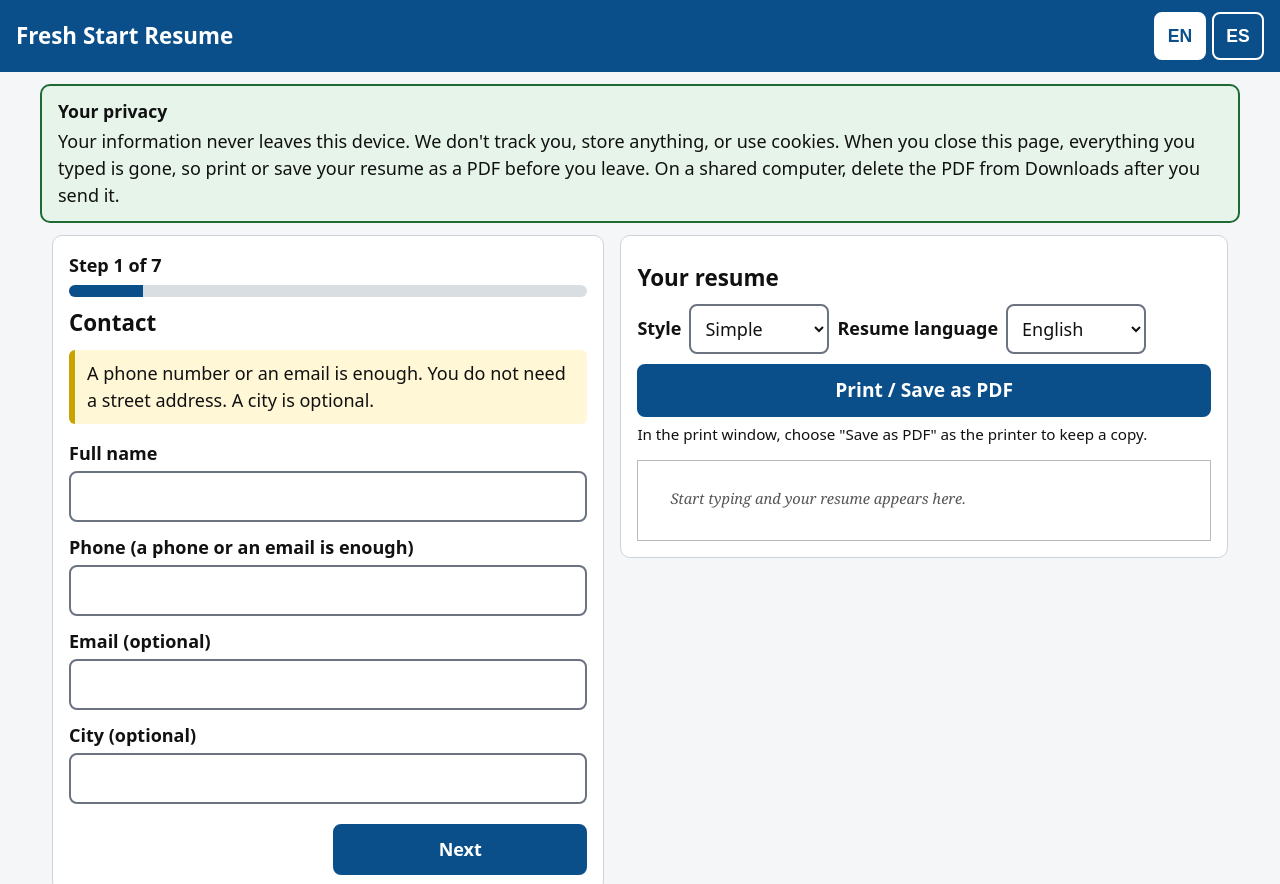
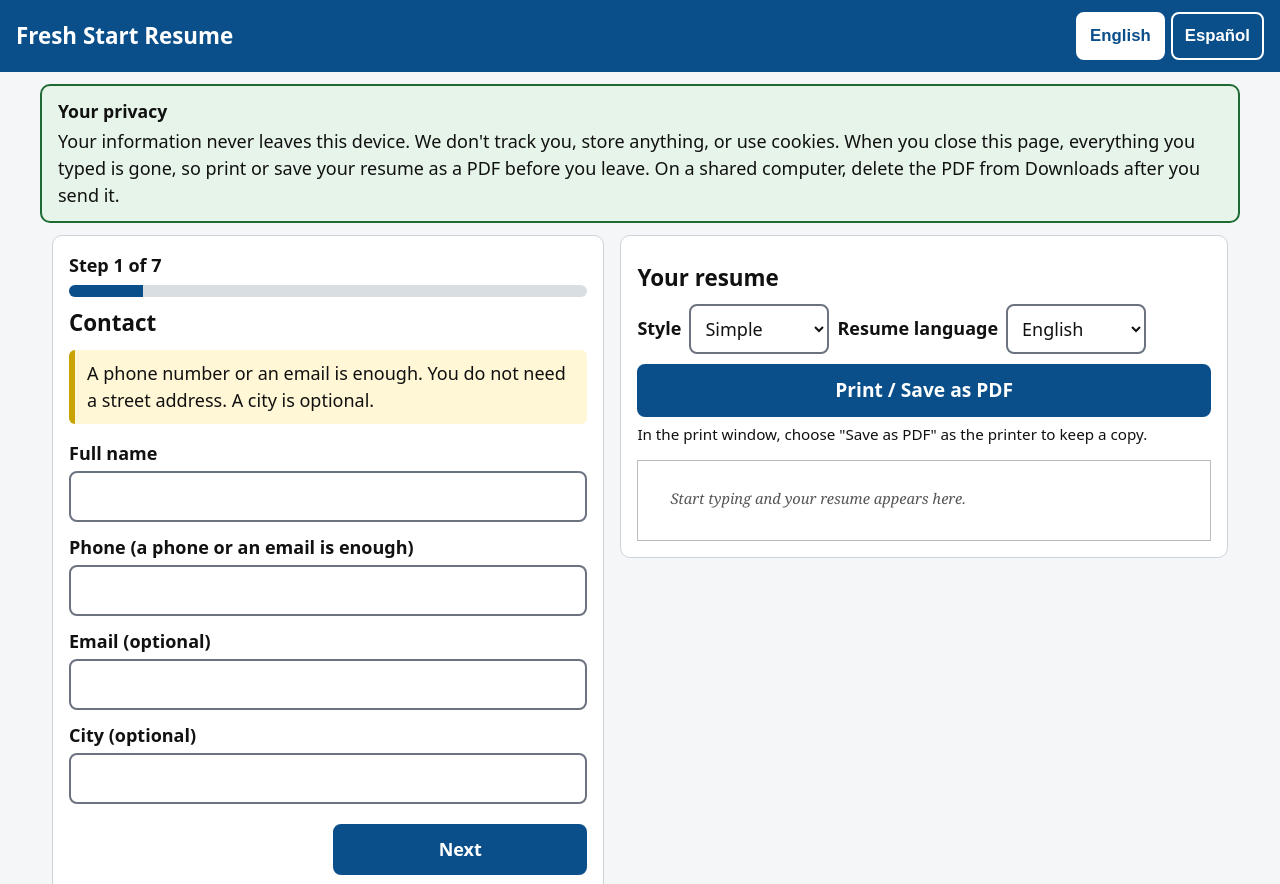
Before and after one commit to BrianAllenGit/fresh-start-resume, a plain HTML site: page index.html in a window 1280 px wide. Shown: the top 884 px of the page. Drawn offline with Linux system fonts and the light colour scheme.

Commit message:
fix: give language buttons visible names that match their accessible names, mark language of parts
Co-Authored-By: Claude Opus 5.5 <noreply@anthropic.com>

```diff
--- a/index.html
+++ b/index.html
@@ -25,8 +25,8 @@
 <header class="top no-print">
   <h1 data-i18n="title">Fresh Start Resume</h1>
   <div class="langs" role="group" aria-label="Language / Idioma">
-    <button type="button" id="lang-en" data-lang="en" lang="en" aria-label="English" aria-pressed="true">EN</button>
-    <button type="button" id="lang-es" data-lang="es" lang="es" aria-label="Español" aria-pressed="false">ES</button>
+    <button type="button" id="lang-en" data-lang="en" lang="en" aria-pressed="true">English</button>
+    <button type="button" id="lang-es" data-lang="es" lang="es" aria-pressed="false">Español</button>
   </div>
 </header>
 
@@ -56,7 +56,7 @@
         <label for="tpl" data-i18n="tplLabel">Style</label>
         <select id="tpl"><option value="simple"></option><option value="modern"></option></select>
         <label for="rlang" data-i18n="rlangLabel">Resume language</label>
-        <select id="rlang"><option value="en">English</option><option value="es">Español</option></select>
+        <select id="rlang"><option value="en" lang="en">English</option><option value="es" lang="es">Español</option></select>
       </div>
       <button type="button" id="btn-print" class="btn primary big" data-i18n="print">Print / Save as PDF</button>
       <p class="hint" data-i18n="printHint">In the print window, choose "Save as PDF" as the printer to keep a copy.</p>
@@ -69,7 +69,7 @@
   <p data-i18n="foot">This site has no analytics and saves nothing. It is hosted on GitHub Pages, which may keep standard visit logs that we cannot see or control. We add nothing.</p>
   <p>Fresh Start Resume · MIT</p>
 </footer>
-<noscript><p>This resume builder needs JavaScript. / Este constructor de currículum necesita JavaScript.</p></noscript>
+<noscript><p><span lang="en">This resume builder needs JavaScript.</span> / <span lang="es">Este constructor de currículum necesita JavaScript.</span></p></noscript>
 <script src="app.js"></script>
 </body>
 </html>
--- a/style.css
+++ b/style.css
@@ -3,10 +3,10 @@
 html{font-size:100%}
 body{margin:0;background:var(--bg);color:var(--ink);font-family:system-ui,-apple-system,"Segoe UI",Roboto,Helvetica,Arial,sans-serif;line-height:1.5;font-size:1.125rem}
 .skip{position:absolute;left:-999px}.skip:focus{left:8px;top:8px;background:#fff;padding:8px;z-index:9}
-.top{display:flex;justify-content:space-between;align-items:center;gap:12px;padding:12px 16px;background:var(--accent);color:#fff}
+.top{display:flex;flex-wrap:wrap;justify-content:space-between;align-items:center;gap:12px;padding:12px 16px;background:var(--accent);color:#fff}
 .top h1{margin:0;font-size:1.4rem}
 .langs{display:flex;gap:6px}
-.langs button{min-width:52px;min-height:48px;font-size:1.1rem;font-weight:700;border:2px solid #fff;background:transparent;color:#fff;border-radius:8px;cursor:pointer}
+.langs button{min-width:52px;min-height:48px;padding:0 12px;font-size:1.05rem;font-weight:700;border:2px solid #fff;background:transparent;color:#fff;border-radius:8px;cursor:pointer}
 .langs button[aria-pressed="true"]{background:#fff;color:var(--accent)}
 .privacy{margin:12px auto;max-width:1200px;padding:12px 16px;background:#e6f4ea;border:2px solid #1e6b34;border-radius:10px}
 .privacy h2{margin:0 0 4px;font-size:1.1rem}.privacy p{margin:0}
```
